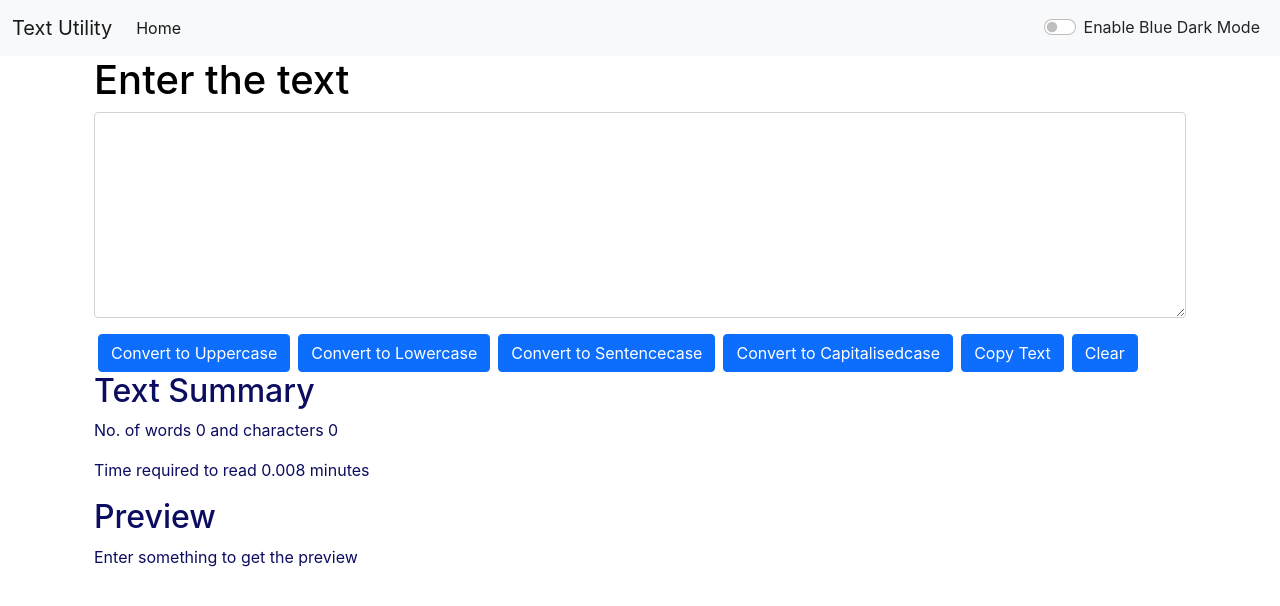
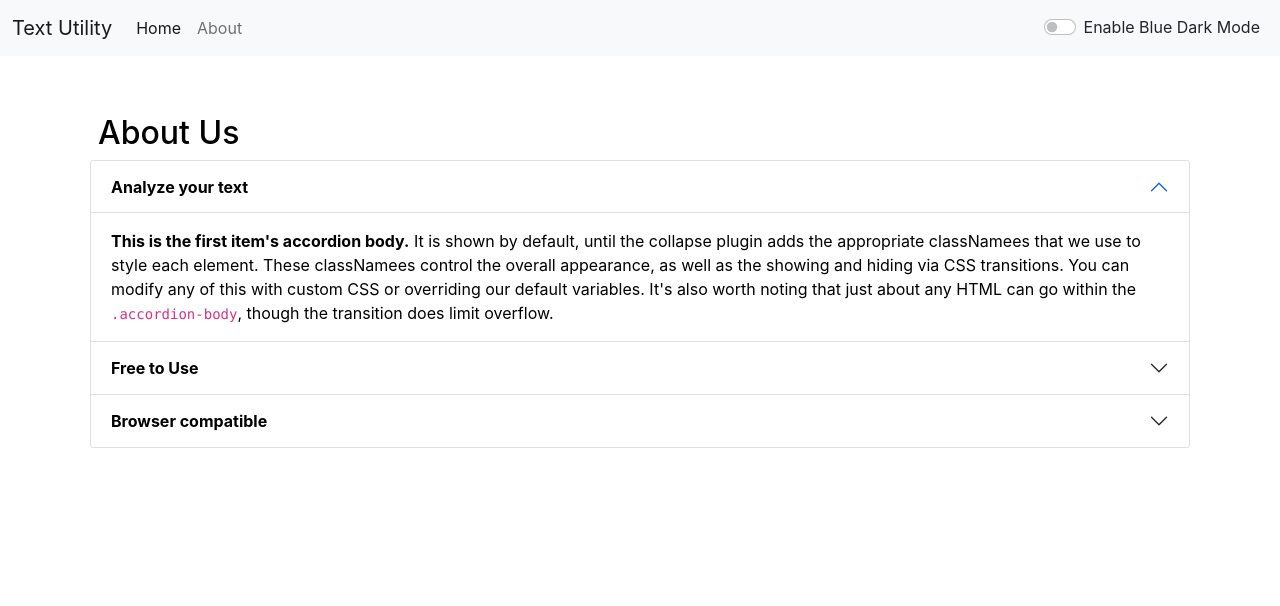
Before and after one commit to AHD153/Text-Utility-React-app, a React (Create React App) app: page /About in a window 1280 px wide. Shown: the top 606 px of the page. Built offline with nearby package versions, Linux system fonts and the light colour scheme.

Commit message:
minor updates

```diff
--- a/public/index.html
+++ b/public/index.html
@@ -9,7 +9,7 @@
       name="description"
       content="Text Utility is website build with the help of react and it does some basic Utilities you want to do with your text."
     />
-    <link rel="apple-touch-icon" href="%PUBLIC_URL%/favicon-16x16.png" />
+    <link rel="apple-touch-icon" href="%PUBLIC_URL%/favicon-96x96.png" />
     <!--
       manifest.json provides metadata used when your web app is installed on a
       user's mobile device or desktop. See https://developers.google.com/web/fundamentals/web-app-manifest/
--- a/src/App.js
+++ b/src/App.js
@@ -1,17 +1,17 @@
 // import logo from './logo.svg';
 import './App.css';
-// import About from './components/About';
+import About from './components/About';
 import Navbar from './components/Navbar';
 import TextForm from './components/TextForm';
 import Alert from './components/Alert';
 
 import React, { useState } from 'react';
 // import React from "react";
-// import {
-//   BrowserRouter,
-//   Routes,
-//   Route
-// } from "react-router-dom";
+import {
+  BrowserRouter,
+  Routes,
+  Route
+} from "react-router-dom";
 
 
 function App() {
@@ -49,24 +49,24 @@ function App() {
   return (
     <>
 
-      {/* <BrowserRouter> */}
+      <BrowserRouter>
         <Navbar title='Text Utility' mode={mode} togglemode={togglemode} />
         <Alert alert={alert} />
         <div className="container">
-          {/* <Routes>
-            <Route exact path="/About" element={<About/>} />
+          <Routes>
+            <Route exact path="/About" element={<About mode={mode}/>} />
               {/* <About /> */}
-            {/* </Route> */}
+            {/* </Route>  */}
 
-            {/* <Route exact path="/" element={<TextForm showAlert={showAlert} heading='Enter the text' mode={mode} />}/> */}
-              {/* <TextForm showAlert={showAlert} heading='Enter the text' mode={mode} /> */}
-            {/* </Route>
-          </Routes> */}
+            <Route exact path="/" element={<TextForm showAlert={showAlert} heading='Enter the text' mode={mode} />}/>
+             {/* <TextForm showAlert={showAlert} heading='Enter the text' mode={mode} /> */}
+             {/* </Route> */}
+          </Routes>
 
-          <TextForm showAlert={showAlert} heading='Enter the text' mode={mode}/>
+          {/* <TextForm showAlert={showAlert} heading='Enter the text' mode={mode}/> */}
           {/* <About /> */}
         </div>
-      {/* </BrowserRouter> */}
+      </BrowserRouter>
     </>
   );
 }
--- a/src/components/About.js
+++ b/src/components/About.js
@@ -1,43 +1,29 @@
-import React, {useState} from 'react';
+import React from 'react';
+// import React, { useState } from 'react';
 
-export default function About() {
+export default function About(props) {
 
-    const [dstyle, setStyle] = useState({
-        color: 'black',
-        backgroundColor: 'white'
-    });
+    // const [dstyle, setStyle] = useState({
+    //     color: 'black',
+    //     backgroundColor: 'white'
+    // });
 
-    const [btn, setBtn] = useState("Enable Dark Mode!");
-
-    const toggleClick = () => {
-        if (dstyle.color === 'black') {
-            setStyle({
-                color: 'white',
-                backgroundColor: 'black',
-                borderColor:'2px solid white'
-            })
-
-            setBtn("Unable Light mode!");
-        }
-
-        else{
-            setStyle({
-                color: 'black',
-                backgroundColor: 'white'
-            })
-
-            setBtn("Unable Dark mode!");
-        }
+    let dstyle = {
+        color: props.mode === "dark" ? "white" : "black",
+        backgroundColor: props.mode === 'dark' ? 'rgb(12 12 96 / 81%)' : 'white'
     }
 
     return (
         <div className="Container my-2" style={dstyle}>
-            <h2>About Us</h2>
+            <h2 className='mx-3'>About Us</h2>
             <div className="accordion px-2" id="accordionExample">
                 <div className="accordion-item">
                     <h2 className="accordion-header" id="headingOne">
                         <button className="accordion-button" type="button" data-bs-toggle="collapse" data-bs-target="#collapseOne" aria-expanded="true" aria-controls="collapseOne" style={dstyle}>
-                            Accordion Item #1
+                            <strong>
+
+                                Analyze your text
+                            </strong>
                         </button>
                     </h2>
                     <div id="collapseOne" className="accordion-collapse collapse show" aria-labelledby="headingOne" data-bs-parent="#accordionExample">
@@ -49,7 +35,7 @@ export default function About() {
                 <div className="accordion-item">
                     <h2 className="accordion-header" id="headingTwo">
                         <button className="accordion-button collapsed" type="button" data-bs-toggle="collapse" data-bs-target="#collapseTwo" aria-expanded="false" aria-controls="collapseTwo" style={dstyle}>
-                            Accordion Item #2
+                            <strong> Free to Use</strong>
                         </button>
                     </h2>
                     <div id="collapseTwo" className="accordion-collapse collapse" aria-labelledby="headingTwo" data-bs-parent="#accordionExample">
@@ -61,7 +47,10 @@ export default function About() {
                 <div className="accordion-item">
                     <h2 className="accordion-header" id="headingThree">
                         <button className="accordion-button collapsed" type="button" data-bs-toggle="collapse" data-bs-target="#collapseThree" aria-expanded="false" aria-controls="collapseThree" style={dstyle}>
-                            Accordion Item #3
+                            <strong>
+
+                                Browser compatible
+                            </strong>
                         </button>
                     </h2>
                     <div id="collapseThree" className="accordion-collapse collapse" aria-labelledby="headingThree" data-bs-parent="#accordionExample">
@@ -71,7 +60,7 @@ export default function About() {
                     </div>
                 </div>
             </div>
-            <button type="button" onClick={toggleClick} class="btn btn-primary my-2 mx-2">{btn}</button>
+
         </div>
     )
 }
--- a/src/components/Alert.js
+++ b/src/components/Alert.js
@@ -8,11 +8,15 @@ function Alert(props) {
         return lower.charAt(0).toUpperCase() + lower.slice(1);
     }
     return (
-        props.alert && <div>
+
+        <div style={{height:"50px"}}>
+
+        {props.alert && <div>
             <div className={`alert alert-${props.alert.type} alert-dismissible fade show`} role="alert">
                 <strong> {capitalize(props.alert.type)} </strong>: {props.alert.msg}
                 {/* <button type="button" className="btn-close" data-bs-dismiss="alert" aria-label="Close"></button> */}
             </div>
+        </div>}
         </div>
     )
 }
--- a/src/components/Navbar.js
+++ b/src/components/Navbar.js
@@ -1,5 +1,6 @@
 import React from 'react';
 import PropTypes from 'prop-types';
+import { Link } from 'react-router-dom';
 // import { Link } from 'react-router-dom';
 
 
@@ -10,20 +11,20 @@ export default function Navbar(props) {
     return <div>
         <nav className={`navbar navbar-expand-lg navbar-${props.mode} bg-${props.mode}`}>
             <div className="container-fluid">
-                <a className="navbar-brand">{props.title}
-                </a>
+                <Link className="navbar-brand" to="/">{props.title}
+                </Link>
                 <button className="navbar-toggler" type="button" data-bs-toggle="collapse" data-bs-target="/navbarSupportedContent" aria-controls="navbarSupportedContent" aria-expanded="false" aria-label="Toggle navigation">
                     <span className="navbar-toggler-icon"></span>
                 </button>
                 <div className="collapse navbar-collapse" id="navbarSupportedContent">
                     <ul className="navbar-nav me-auto mb-2 mb-lg-0">
                         <li className="nav-item">
-                            <a className="nav-link active" aria-current="page">Home</a>
-                            {/* <Link className="nav-link active" aria-current="page" to="/">Home</Link> */}
+                            {/* <a className="nav-link active" aria-current="page" href="/">Home</a> */}
+                            <Link className="nav-link active" aria-current="page" to="/">Home</Link>
                         </li>
-                        {/* <li className="nav-item">
-                            <a className="nav-link" href="/About">About</a>
-                        </li> */}
+                        <li className="nav-item">
+                            <Link className="nav-link" to="/About">About</Link>
+                        </li>
                     </ul>
                     {/* <form className="d-flex">
                         <input className="form-control me-2" type="search" placeholder="Search" aria-label="Search" />
--- a/src/components/TextForm.js
+++ b/src/components/TextForm.js
@@ -65,23 +65,23 @@ export default function TextForm(props) {
             <div className="container">
                 <h1 style={{ color: props.mode === 'light' ? 'black' : 'white' }}>{props.heading}</h1>
                 <div className="mb-3">
-                    <textarea className="form-control" value={text} onChange={UponChange} id="mybox" rows="8" style={{color: props.mode === 'light' ? '#0c0c60' : 'white'  ,backgroundColor: props.mode === 'light' ? 'white' : 'grey'}}></textarea>
+                    <textarea className="form-control" value={text} onChange={UponChange} id="mybox" rows="8" style={{ color: props.mode === 'light' ? '#0c0c60' : 'white', backgroundColor: props.mode === 'light' ? 'white' : 'grey', cursor:'default' }}></textarea>
                 </div>
-                <button className="btn btn-primary mx-1" onClick={UpClick}>Convert to Uppercase</button>
-                <button className="btn btn-primary mx-1" onClick={LpClick}>Convert to Lowercase</button>
-                <button className="btn btn-primary mx-1" onClick={SenClick}>Convert to Sentencecase</button>
-                <button className="btn btn-primary mx-1" onClick={CapClick}>Convert to Capitalisedcase</button>
-                <button className="btn btn-primary mx-1" onClick={CopyClick}>Copy Text</button>
-                <button className="btn btn-primary mx-1" onClick={CleartClick}>Clear</button>
+                <button className="btn btn-primary mx-1 my-1" disabled={text.length === 0} onClick={UpClick}>Convert to Uppercase</button>
+                <button className="btn btn-primary mx-1 my-1" disabled={text.length === 0} onClick={LpClick}>Convert to Lowercase</button>
+                <button className="btn btn-primary mx-1 my-1" disabled={text.length === 0} onClick={SenClick}>Convert to Sentencecase</button>
+                <button className="btn btn-primary mx-1 my-1" disabled={text.length === 0} onClick={CapClick}>Convert to Capitalisedcase</button>
+                <button className="btn btn-primary mx-1 my-1" disabled={text.length === 0} onClick={CopyClick}>Copy Text</button>
+                <button className="btn btn-primary mx-1 my-1" disabled={text.length === 0} onClick={CleartClick}>Clear</button>
             </div>
 
             {/* <div className="container" style={{ color: props.mode === 'light' ? 'green' : 'white' }}> */}
             <div className="container" style={{ color: props.mode === 'light' ? '#0c0c60' : 'white' }}>
                 <h2>Text Summary</h2>
-                <p>No. of words {text.split(" ").length > 1 ? text.split(" ").length:"0"} and characters {text.length}</p>
-                <p>Time required to read {0.008 * text.split(" ").length} minutes</p>
+                <p>No. of words {text.split(" ").filter((element) => { return element.length !== 0 }).length} and characters {text.length}</p>
+                <p>Time required to read {0.008 * text.split(" ").filter((element) => { return element.length !== 0 }).length} minutes</p>
                 <h2>Preview</h2>
-                <p>{text.length>0?text:"Enter something to get the preview"}</p>
+                <p>{text.length > 0 ? text : "Nothing to Preview"}</p>
             </div>
         </>
     )
```
